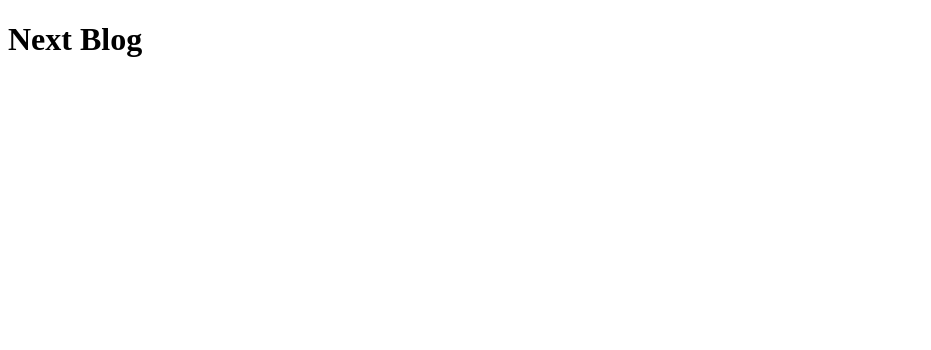
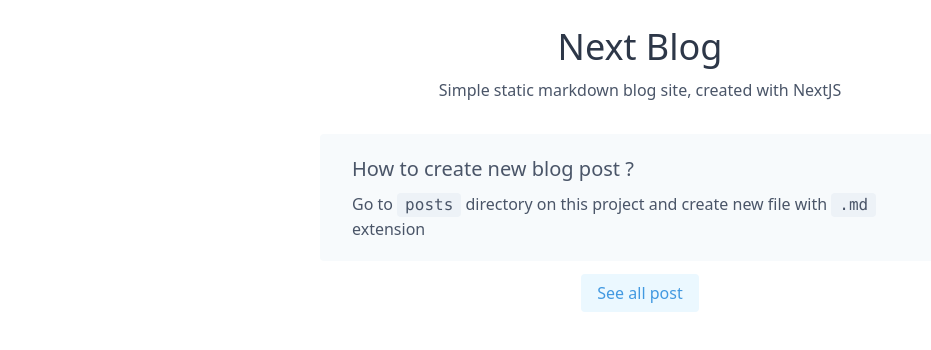
Before and after one commit to pandemuliada/blog, a Next.js app: page / in a window 1280 px wide. Shown: the top 350 px of the page, without its empty margins (0-931 px from the left). Built offline with nearby package versions, Linux system fonts and the light colour scheme.

Commit message:
:sparkles: add tailwind css & style homepage

```diff
--- a/package.json
+++ b/package.json
@@ -14,5 +14,10 @@
     "react": "16.12.0",
     "react-dom": "16.12.0",
     "react-markdown": "^4.3.1"
+  },
+  "devDependencies": {
+    "@fullhuman/postcss-purgecss": "^2.0.6",
+    "autoprefixer": "^9.7.4",
+    "tailwindcss": "^1.2.0"
   }
 }
--- /dev/null
+++ b/pages/_app.jsx
@@ -0,0 +1,5 @@
+import "../public/tailwind.css"
+
+export default ({ Component, pageProps }) => {
+  return (<Component {...pageProps} />)
+}
--- a/pages/index.jsx
+++ b/pages/index.jsx
@@ -1,15 +1,37 @@
 import React from 'react'
 import Head from 'next/head'
+import Link from 'next/link'
 
-const Home = () => (
-  <div>
+const styles = {
+  title: 'text-xl font-medium text-gray-700 mb-2',
+  code: 'inline-block bg-gray-200 px-2 rounded text-gray-700'
+}
+
+const Home = () => {
+  return (<div>
     <Head>
       <title>Home</title>
       <link rel="icon" href="/favicon.ico" />
     </Head>
 
-    <h1>Next Blog</h1>
-  </div>
-)
+    <div className='w-11/12 mx-auto md:w-1/2 lg:1/3'>
+      <section className='text-center mt-5 mb-8'>
+        <h1 className='text-4xl text-gray-800'>Next Blog</h1>
+        <p className='text-gray-700 mt-1 mb-3'>Simple static markdown blog site, created with NextJS</p>
+      </section>
+
+      <section className='bg-gray-100 py-5 px-8 mb-5 rounded'>
+        <h3 className={styles.title}>How to create new blog post ?</h3>
+        <p className='text-gray-700'>Go to <code className={styles.code}>posts</code> directory on this project and create new file with <code className={styles.code}>.md</code> extension</p>
+      </section>
+
+      <div className='text-center mt-3'>
+        <Link href="/posts">
+          <a className='bg-blue-100 text-blue-500 px-4 py-2 rounded'>See all post</a>
+        </Link>
+      </div>
+    </div>
+  </div>)
+}
 
 export default Home
--- /dev/null
+++ b/postcss.config.js
@@ -0,0 +1,18 @@
+module.exports = {
+  plugins: [
+    "tailwindcss",
+    process.env.NODE_ENV === "production"
+      ? [
+        "@fullhuman/postcss-purgecss",
+        {
+          content: [
+            "./pages/**/*.{js,jsx}",
+            "./components/**/*.{js,jsx}"
+          ],
+          defaultExtractor: content => content.match(/[w-/:]+(?<!:)/g) || []
+        }
+      ]
+      : undefined,
+    "autoprefixer"
+  ]
+}
--- /dev/null
+++ b/public/tailwind.css
@@ -0,0 +1,6 @@
+/* purgecss start ignore */
+@tailwind base;
+@tailwind components;
+/* purgecss end ignore */
+
+@tailwind utilities;
```
Also changed, not shown: 1 other file (tests, documents, lock files or other folders).
